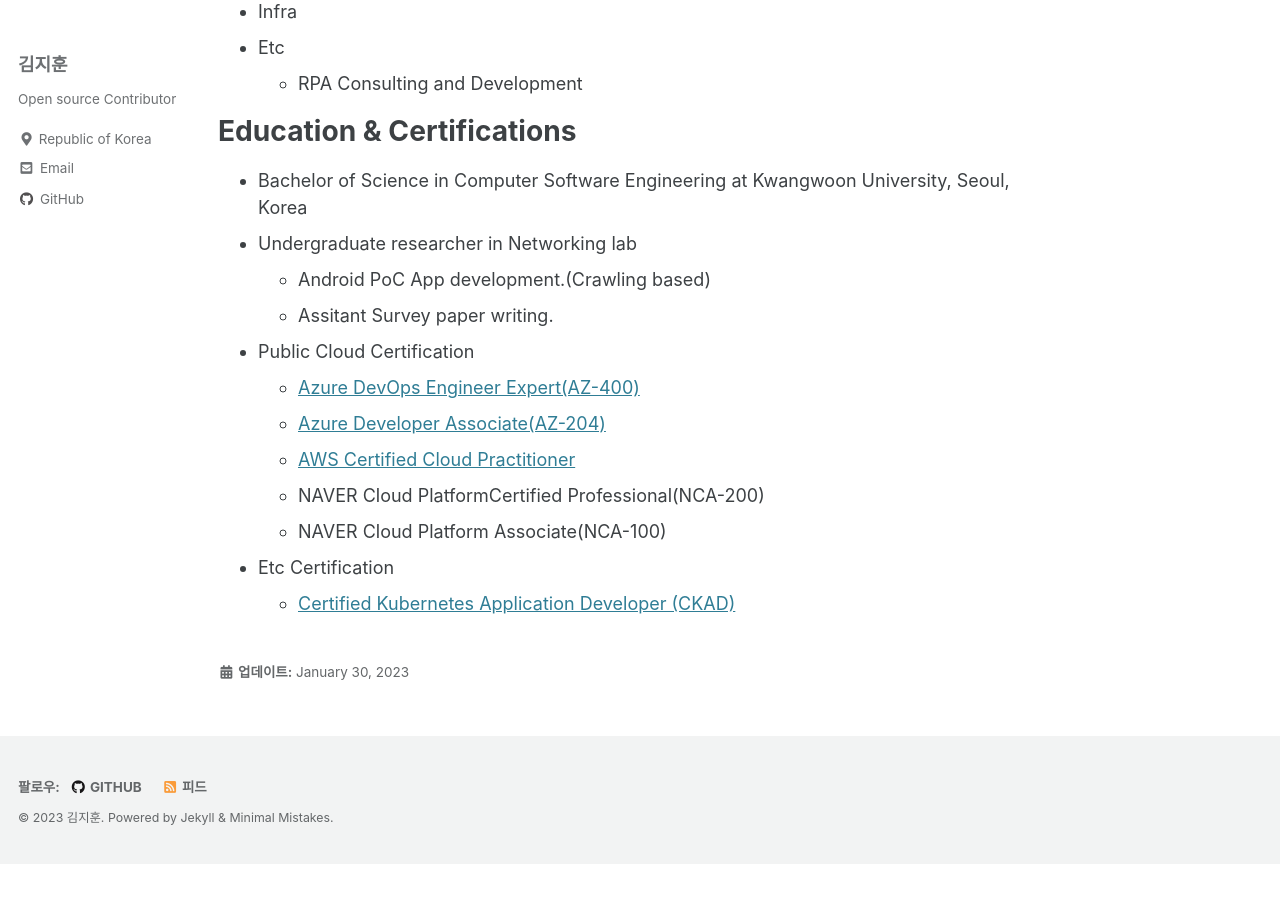
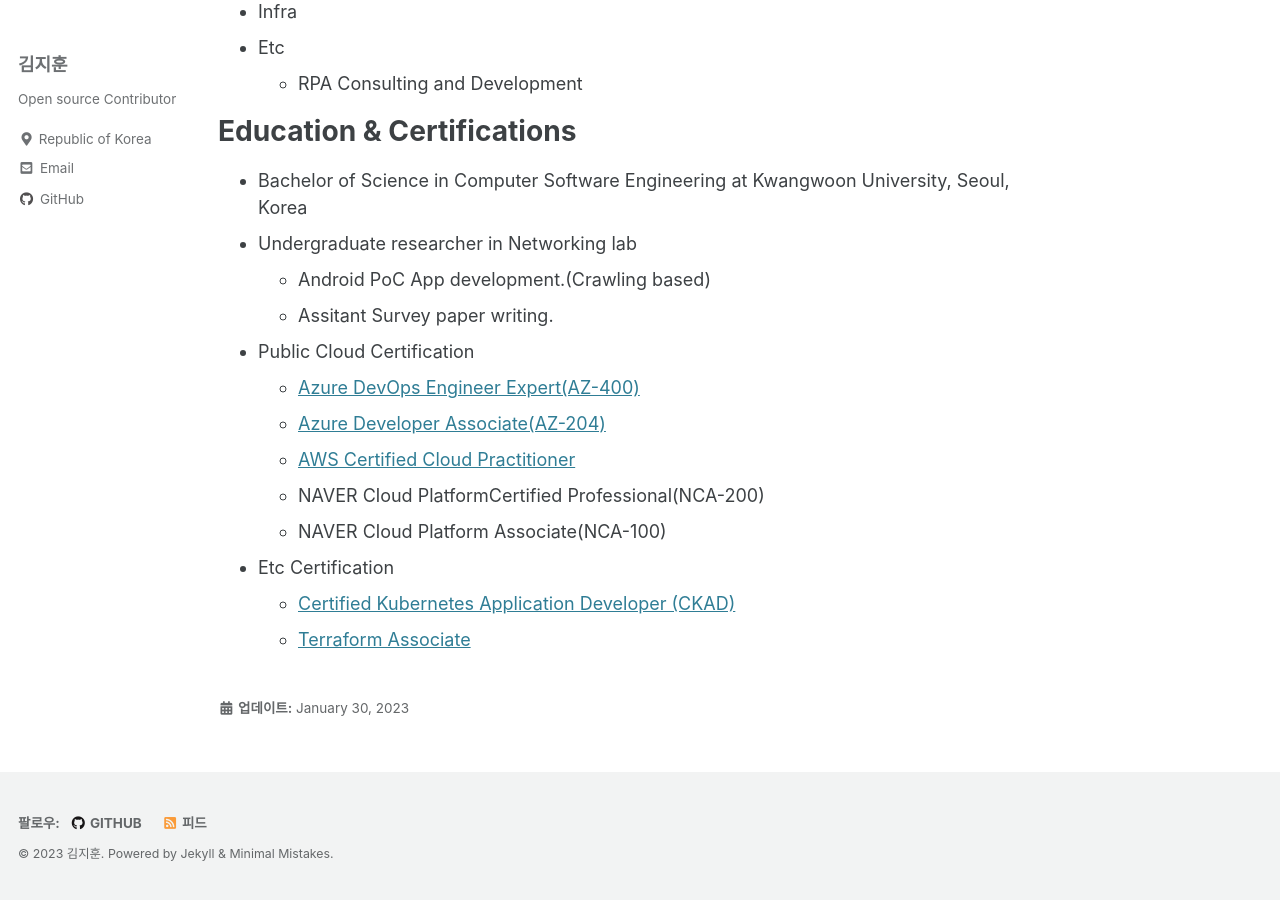
Before and after one commit to shblue21/shblue21.github.io, a Jekyll site: the page built from _pages/about.md, in a window 1280 px wide and 900 px high, scrolled down 594 px. Built offline with Jekyll 4.4.1, drawn with Linux system fonts in a browser that asks for light colours; cached includes are drawn as plain includes; before the commit the page ends 1458 px from its top, so only the background shows below that.

Commit message:
add terraform associate

```diff
--- a/_pages/about.md
+++ b/_pages/about.md
@@ -37,3 +37,4 @@
   - NAVER Cloud Platform Associate(NCA-100)
 - Etc Certification
   - [Certified Kubernetes Application Developer (CKAD)](https://www.credly.com/badges/0c7a7264-dbc4-47cb-bfb0-4ae2bb754c6f)
+  - [Terraform Associate](https://www.credly.com/badges/e5375dbe-6264-4871-b657-ad94708709e8)
```
